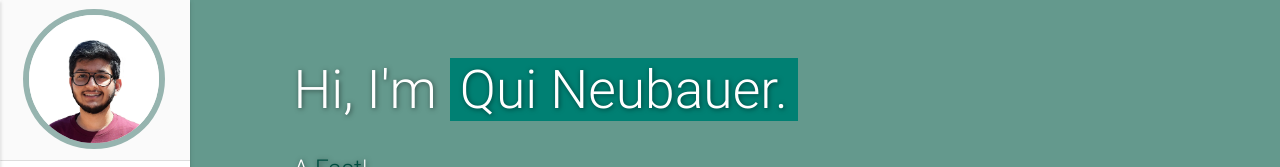
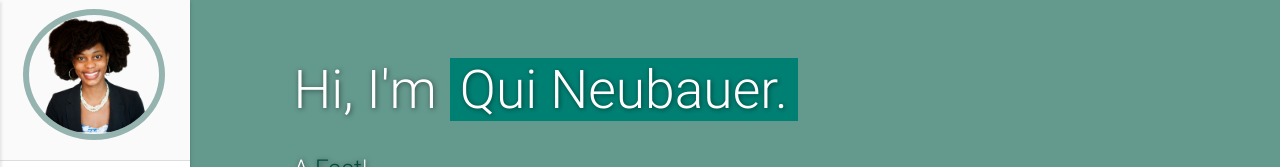
Before and after one commit to Quiallan/PersonalPortfolio, a plain HTML site: page index.html in a window 1280 px wide. Shown: the top 167 px of the page. Drawn offline with nearby package versions, Linux system fonts and the light colour scheme.

Commit message:
updated images.

```diff
--- a/index.html
+++ b/index.html
@@ -85,7 +85,7 @@
       <li class="logo">
         <a id="logo-container" aria-label="Navigate to the beginning of the page" href="#intro"
           class="brand-logo grey-blue-text">
-          <img src="assets/img/passport-new.jpg" class="circle img-responsive profile-pic" alt="avatar">
+          <img src="assets/img/passport-new.png" class="circle img-responsive profile-pic" alt="avatar">
         </a>
       </li>
 
```
Also changed, not shown: assets/img/passport-new.jpg (deleted), assets/img/passport-new.png (added).
